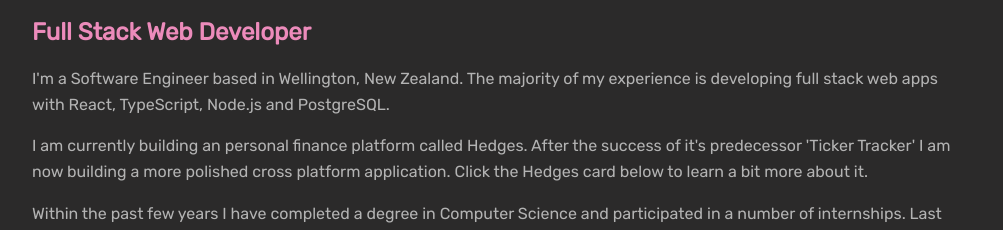
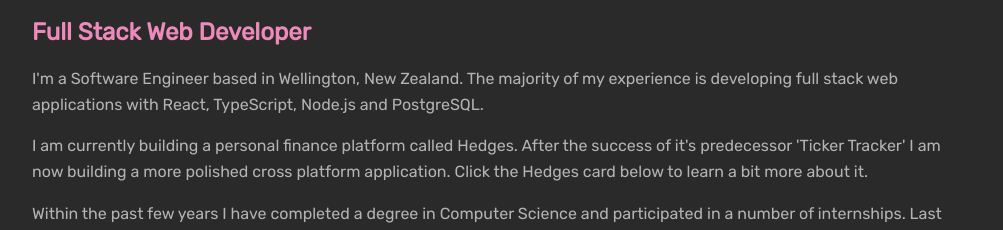
Before and after one commit to joshuarichards001/portfolio, a React (Create React App) app: page / in a window 1280 px wide. Shown: the part 174-404 px from the top of the page, without its empty margins (138-1141 px from the left). Built offline with nearby package versions, Linux system fonts and the light colour scheme.

Commit message:
Changed home text

```diff
--- a/src/App.tsx
+++ b/src/App.tsx
@@ -41,10 +41,10 @@ function App() {
         <h2 className={styles.subTitle}> Full Stack Web Developer</h2>
         <p className={styles.about}>
           I'm a Software Engineer based in Wellington, New Zealand. The majority of my experience is developing full
-          stack web apps with React, TypeScript, Node.js and PostgreSQL.
+          stack web applications with React, TypeScript, Node.js and PostgreSQL.
         </p>
         <p className={styles.about}>
-          I am currently building an personal finance platform called Hedges. After the success of it's predecessor
+          I am currently building a personal finance platform called Hedges. After the success of it's predecessor
           'Ticker Tracker' I am now building a more polished cross platform application. Click the Hedges card below to
           learn a bit more about it.
         </p>
```
